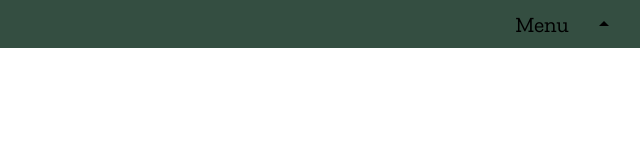
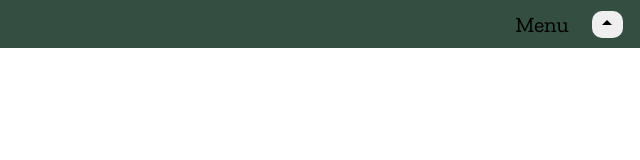
Before and after one commit to symonogwe/drop-down-menu, a website built with webpack: page src/template.html in a window 1280 px wide. Shown: the full height of the page, 640-1280 px from the left. Built offline with nearby package versions, Linux system fonts and the light colour scheme; files whose address does not match are found by name.

Commit message:
Create toggle-menu button & style it

```diff
--- a/src/styles/styles.css
+++ b/src/styles/styles.css
@@ -81,6 +81,13 @@ nav {
   font-size: calc(0.8rem + 0.7vw);
 }
 
+.toggle-menu {
+  width: 80%;
+  border-radius: 10px;
+  border: none;
+  cursor: pointer;
+}
+
 .nav-links-container {
   border: 1px solid var(--base-color);
   width: 15%;
--- a/src/template.html
+++ b/src/template.html
@@ -20,7 +20,9 @@
         <div id="right-nav">
           <div class="menu-div">
             <p class="menu-txt">Menu</p>
-            <img src="" alt="" class="menu-arrow" />
+            <button class="toggle-menu">
+              <img src="" alt="" class="menu-arrow" />
+            </button>
           </div>
         </div>
       </nav>
```
